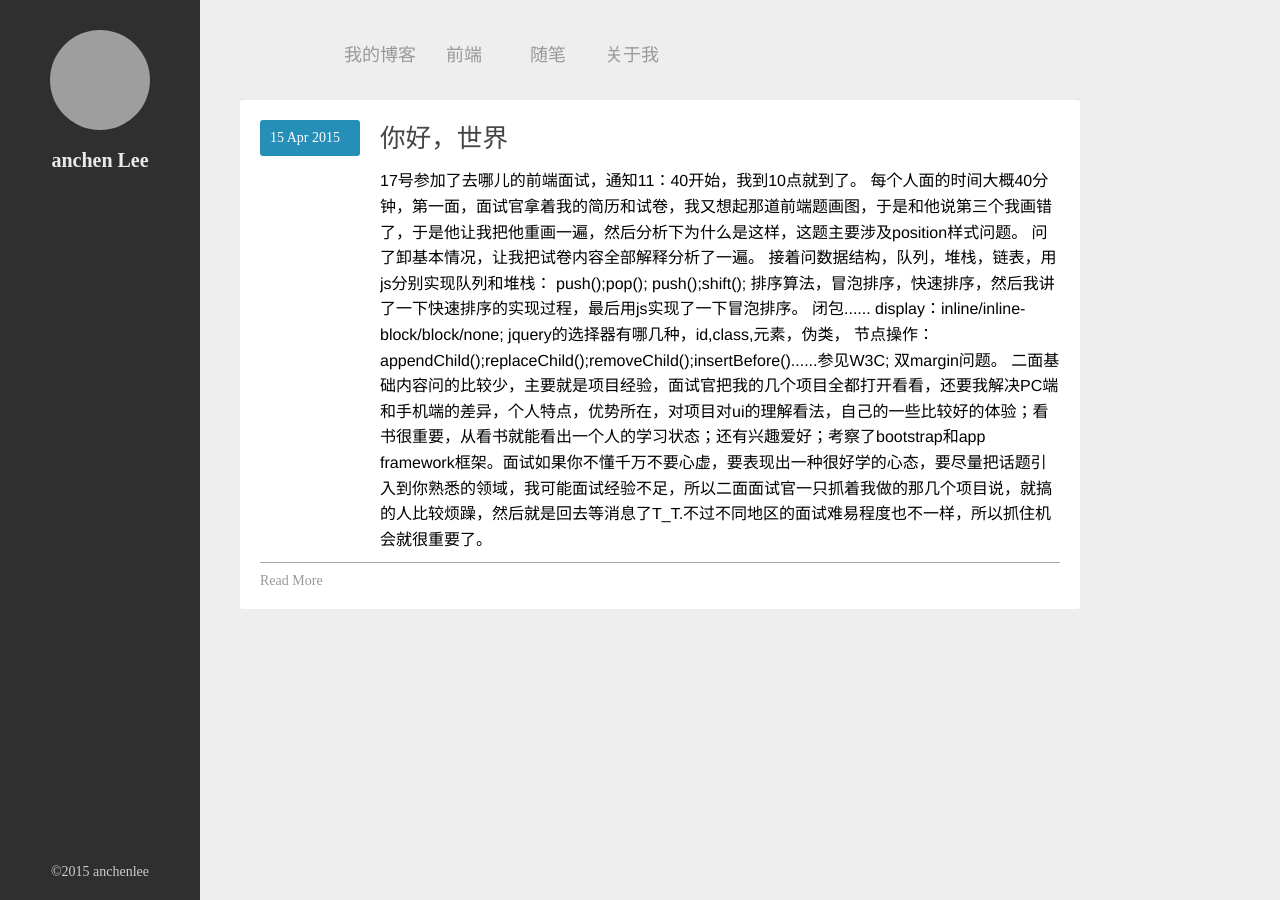
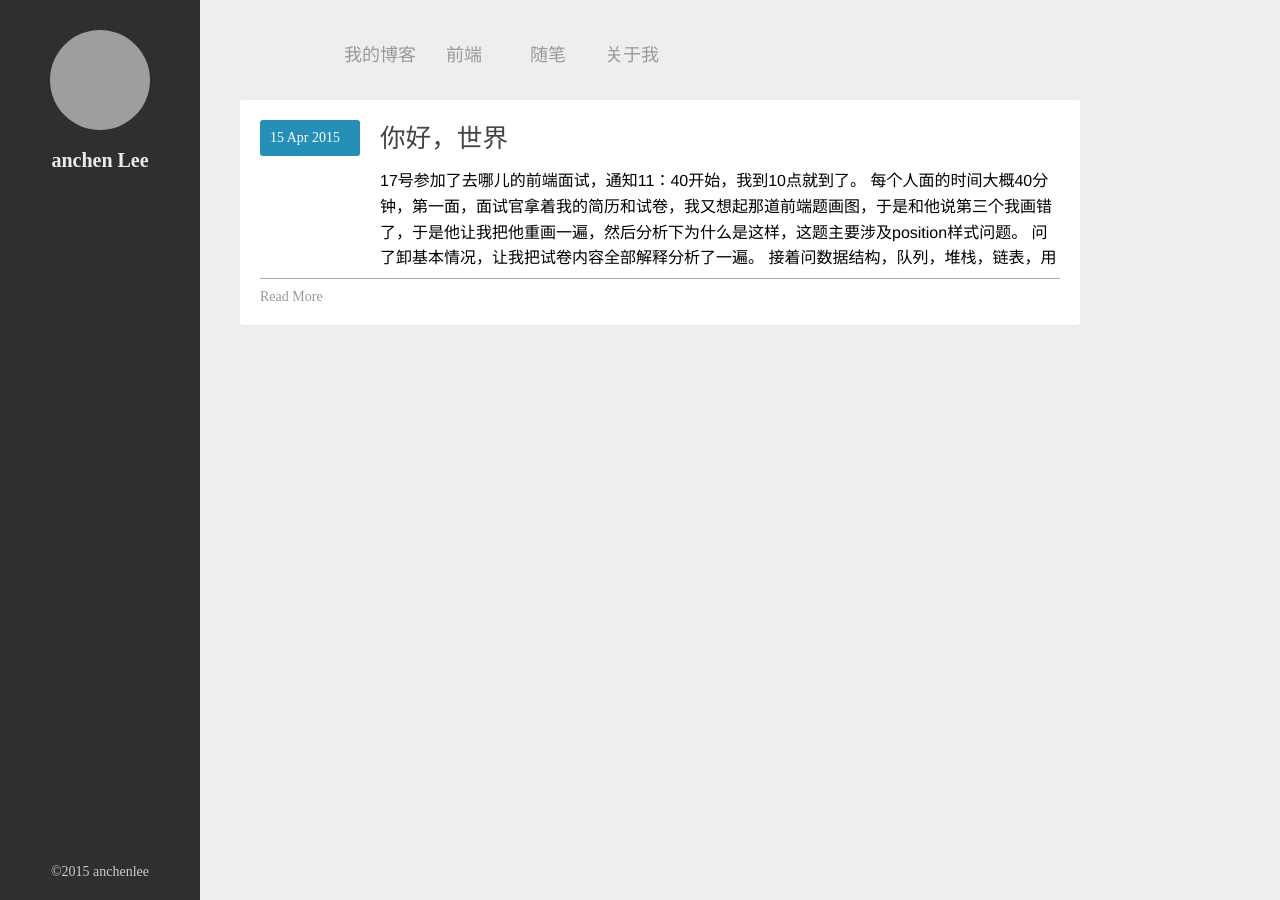
Before and after one commit to anchenlee/blog, a Jekyll site: the page built from index.html, in a window 1280 px wide. Built offline with Jekyll 4.4.1, drawn with Linux system fonts in a browser that asks for light colours; Markdown is read by kramdown in place of the engine named in the settings; grey boxes are pictures that could not be loaded.

Commit message:
inner pages6

```diff
--- a/css/style.css
+++ b/css/style.css
@@ -31,7 +31,8 @@ body{background: #eee;margin: 0;padding: 0; }
 .lf-blog-li h5{font-size: 16px;color: #444;font-size: 1.6em;font-weight: 500;cursor: pointer;
 	line-height: 150%;margin-bottom: 10px;}
 .lf-blog-li h5:hover{ color: #258fb8;}
-.blog-con{font-family: Helvetica, 'STHeiti STXihei', 'Microsoft JhengHei', 'Microsoft YaHei', Tohoma, Arial;line-height: 1.6;}
+.blog-con{font-family: Helvetica, 'STHeiti STXihei', 'Microsoft JhengHei', 'Microsoft YaHei', Tohoma, Arial;
+	line-height: 1.6;height: 100px;overflow: hidden;}
 .read-more{border-top: 1px solid #aaa;padding-top: 10px;margin-top: 10px;font-size: 14px;
 	color: #999;cursor: pointer;}
 .read-more:hover{color: #258fb8;}
```
